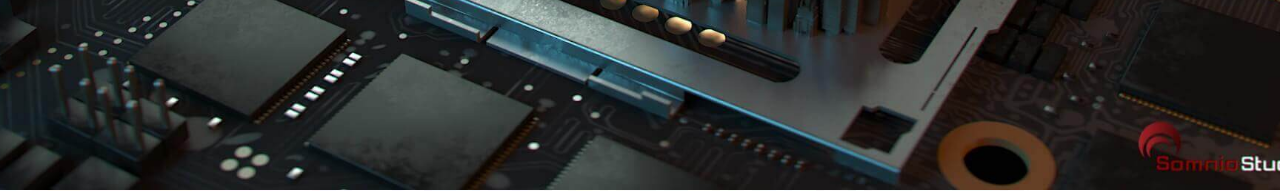
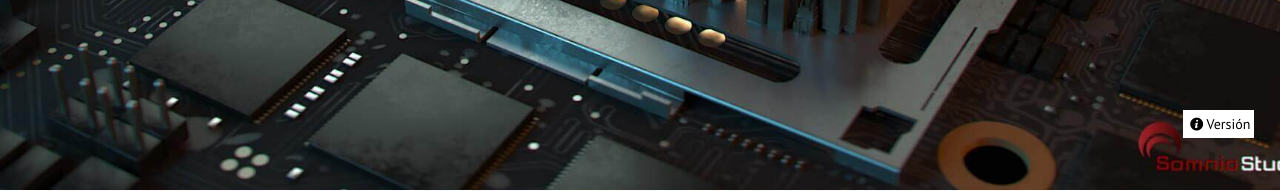
Before and after one commit to AncaorDev/ancaorweb, a PHP site: template resources/views/inicio.twig in a window 1280 px wide. Shown: the part 610-801 px from the top of the page. Run offline with PHP 8.4, Linux system fonts and the light colour scheme; the template is opened without the code that fills it, so the values that code supplies are empty; some libraries are stand-ins or nearby versions; some web fonts are replaced.

Commit message:
fixed diseño

```diff
--- a/public/css/fontello/config.json
+++ b/public/css/fontello/config.json
@@ -107,6 +107,12 @@
       "css": "github-1",
       "code": 59403,
       "src": "elusive"
+    },
+    {
+      "uid": "7e4164950ffa4990961958b2d6318658",
+      "css": "info-circled",
+      "code": 59404,
+      "src": "entypo"
     }
   ]
 }
--- a/public/css/fontello/css/fontello-codes.css
+++ b/public/css/fontello/css/fontello-codes.css
@@ -11,6 +11,7 @@
 .icon-github:before { content: '\e809'; } /* '' */
 .icon-github-text:before { content: '\e80a'; } /* '' */
 .icon-github-1:before { content: '\e80b'; } /* '' */
+.icon-info-circled:before { content: '\e80c'; } /* '' */
 .icon-facebook-1:before { content: '\f300'; } /* '' */
 .icon-facebook-rect:before { content: '\f301'; } /* '' */
 .icon-googleplus-rect:before { content: '\f309'; } /* '' */
--- a/public/css/fontello/css/fontello-ie7-codes.css
+++ b/public/css/fontello/css/fontello-ie7-codes.css
@@ -11,6 +11,7 @@
 .icon-github { *zoom: expression( this.runtimeStyle['zoom'] = '1', this.innerHTML = '&#xe809;&nbsp;'); }
 .icon-github-text { *zoom: expression( this.runtimeStyle['zoom'] = '1', this.innerHTML = '&#xe80a;&nbsp;'); }
 .icon-github-1 { *zoom: expression( this.runtimeStyle['zoom'] = '1', this.innerHTML = '&#xe80b;&nbsp;'); }
+.icon-info-circled { *zoom: expression( this.runtimeStyle['zoom'] = '1', this.innerHTML = '&#xe80c;&nbsp;'); }
 .icon-facebook-1 { *zoom: expression( this.runtimeStyle['zoom'] = '1', this.innerHTML = '&#xf300;&nbsp;'); }
 .icon-facebook-rect { *zoom: expression( this.runtimeStyle['zoom'] = '1', this.innerHTML = '&#xf301;&nbsp;'); }
 .icon-googleplus-rect { *zoom: expression( this.runtimeStyle['zoom'] = '1', this.innerHTML = '&#xf309;&nbsp;'); }
--- a/public/css/fontello/css/fontello-ie7.css
+++ b/public/css/fontello/css/fontello-ie7.css
@@ -22,6 +22,7 @@
 .icon-github { *zoom: expression( this.runtimeStyle['zoom'] = '1', this.innerHTML = '&#xe809;&nbsp;'); }
 .icon-github-text { *zoom: expression( this.runtimeStyle['zoom'] = '1', this.innerHTML = '&#xe80a;&nbsp;'); }
 .icon-github-1 { *zoom: expression( this.runtimeStyle['zoom'] = '1', this.innerHTML = '&#xe80b;&nbsp;'); }
+.icon-info-circled { *zoom: expression( this.runtimeStyle['zoom'] = '1', this.innerHTML = '&#xe80c;&nbsp;'); }
 .icon-facebook-1 { *zoom: expression( this.runtimeStyle['zoom'] = '1', this.innerHTML = '&#xf300;&nbsp;'); }
 .icon-facebook-rect { *zoom: expression( this.runtimeStyle['zoom'] = '1', this.innerHTML = '&#xf301;&nbsp;'); }
 .icon-googleplus-rect { *zoom: expression( this.runtimeStyle['zoom'] = '1', this.innerHTML = '&#xf309;&nbsp;'); }
--- a/public/css/fontello/css/fontello.css
+++ b/public/css/fontello/css/fontello.css
@@ -1,11 +1,11 @@
 @font-face {
   font-family: 'fontello';
-  src: url('../font/fontello.eot?61571200');
-  src: url('../font/fontello.eot?61571200#iefix') format('embedded-opentype'),
-       url('../font/fontello.woff2?61571200') format('woff2'),
-       url('../font/fontello.woff?61571200') format('woff'),
-       url('../font/fontello.ttf?61571200') format('truetype'),
-       url('../font/fontello.svg?61571200#fontello') format('svg');
+  src: url('../font/fontello.eot?73006272');
+  src: url('../font/fontello.eot?73006272#iefix') format('embedded-opentype'),
+       url('../font/fontello.woff2?73006272') format('woff2'),
+       url('../font/fontello.woff?73006272') format('woff'),
+       url('../font/fontello.ttf?73006272') format('truetype'),
+       url('../font/fontello.svg?73006272#fontello') format('svg');
   font-weight: normal;
   font-style: normal;
 }
@@ -15,7 +15,7 @@
 @media screen and (-webkit-min-device-pixel-ratio:0) {
   @font-face {
     font-family: 'fontello';
-    src: url('../font/fontello.svg?61571200#fontello') format('svg');
+    src: url('../font/fontello.svg?73006272#fontello') format('svg');
   }
 }
 */
@@ -67,6 +67,7 @@
 .icon-github:before { content: '\e809'; } /* '' */
 .icon-github-text:before { content: '\e80a'; } /* '' */
 .icon-github-1:before { content: '\e80b'; } /* '' */
+.icon-info-circled:before { content: '\e80c'; } /* '' */
 .icon-facebook-1:before { content: '\f300'; } /* '' */
 .icon-facebook-rect:before { content: '\f301'; } /* '' */
 .icon-googleplus-rect:before { content: '\f309'; } /* '' */
--- a/public/css/inicio.css
+++ b/public/css/inicio.css
@@ -1,3 +1,22 @@
+a{
+ 	text-decoration: none;
+}
+a:focus{
+	text-decoration: none;
+}
+#version {
+	background-color: white ;
+	color: black;
+	padding: 4px;
+	top: 90%;
+	right: 2%;
+	font-size: 1.4rem;
+	position: fixed;
+	z-index: 999;
+}
+#version:hover{
+	text-decoration: none;
+}
 .frase{
 	width: 100%;
 	margin-top: 12px;
--- a/resources/views/base.twig
+++ b/resources/views/base.twig
@@ -35,6 +35,10 @@
 </head>
 <body>
 {% block content %}{% endblock %}
+<div>
+
+</div>
+<a id="version" href="version" style="display: block;"> <i class="icon-info-circled"></i>Versión </a>
 <body>
 {% block footer %}
 <div class="footer">
```
Also changed, not shown: public/css/fontello/demo.html (+7 -6 lines), resources/views/version.twig (+55 -9 lines), public/css/fontello/LICENSE.txt, public/css/fontello/css/fontello-embedded.css, public/css/fontello/font/fontello.ttf, public/css/fontello/font/fontello.woff, public/css/fontello/font/fontello.woff2, 2 other files.
